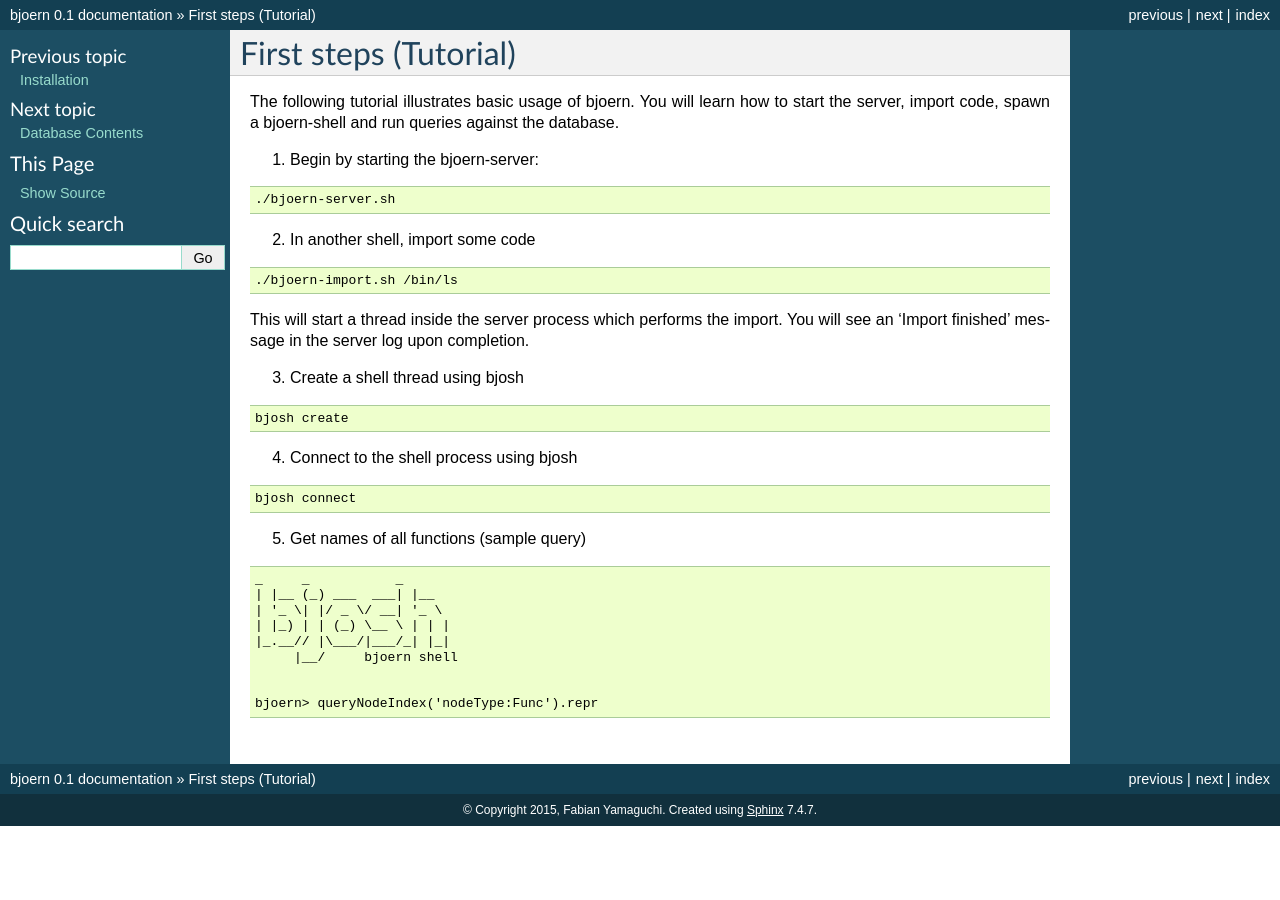
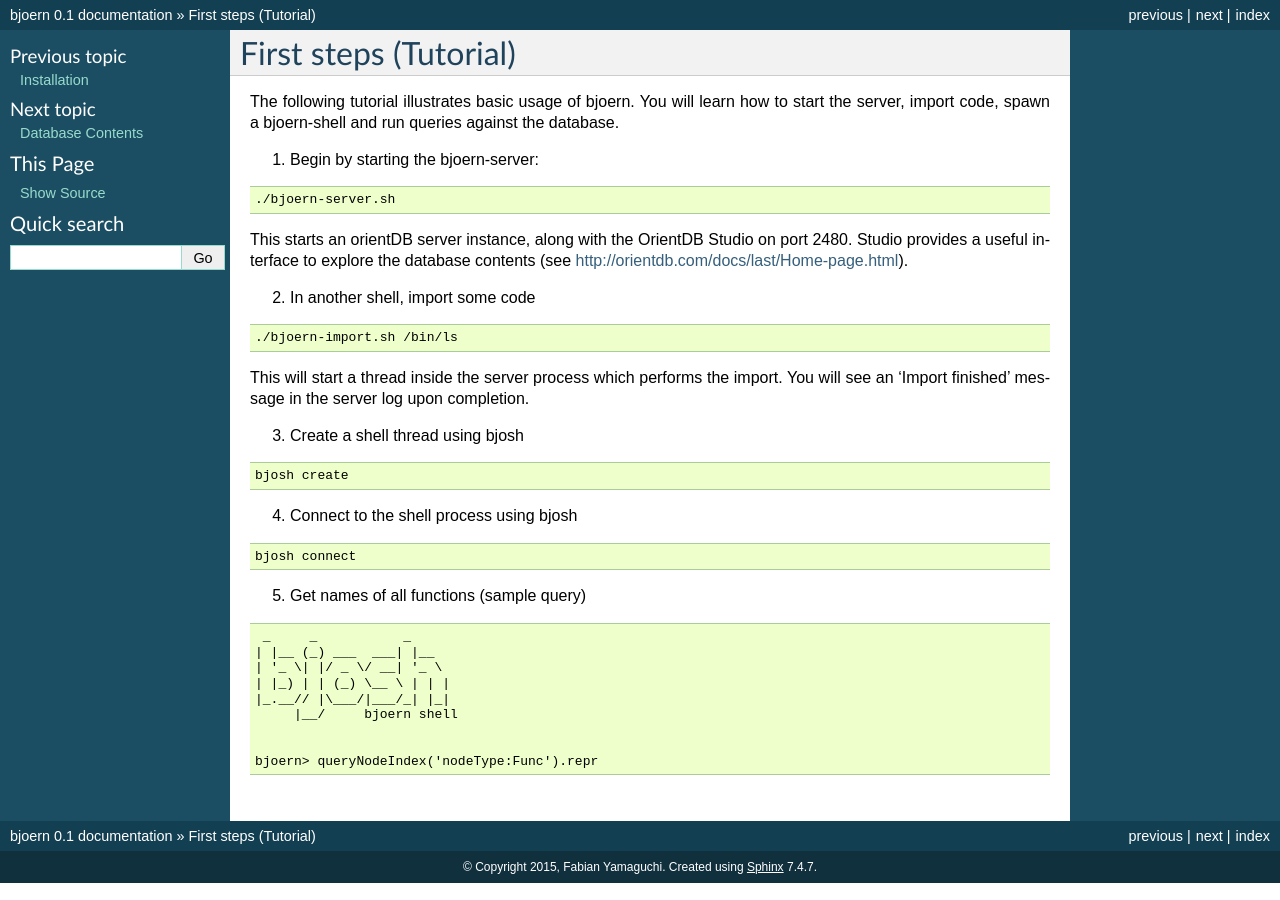
Before and after one commit to octopus-platform/bjoern, a Sphinx documentation site: the page built from docs/source/firststeps.rst, in a window 1280 px wide. Built offline with Sphinx 7.4.7, drawn with Linux system fonts in a browser that asks for light colours.

Commit message:
Fixes for docs.

```diff
--- a/docs/source/firststeps.rst
+++ b/docs/source/firststeps.rst
@@ -11,6 +11,9 @@
 
 	./bjoern-server.sh
 
+This starts an orientDB server instance, along with the OrientDB
+Studio on port 2480. Studio provides a useful interface to explore the
+database contents (see http://orientdb.com/docs/last/Home-page.html).
 
 2. In another shell, import some code
 
@@ -39,7 +42,7 @@
 .. code-block:: none
 
 
-	_     _           _
+	 _     _           _
 	| |__ (_) ___  ___| |__
 	| '_ \| |/ _ \/ __| '_ \
 	| |_) | | (_) \__ \ | | |
```
